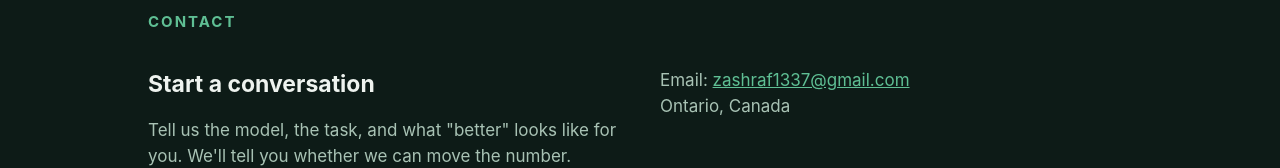
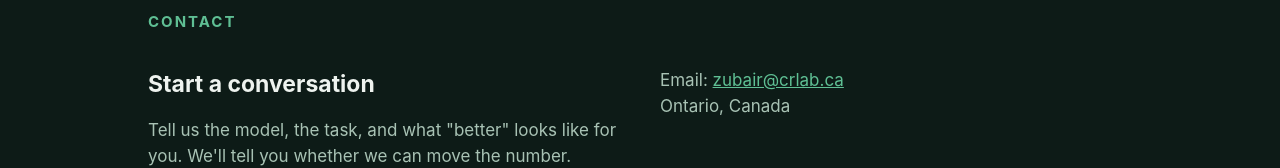
Before and after one commit to zashraf1337/cyber-resiliency-labs, a plain HTML site: page index.html in a window 1280 px wide. Shown: the part 1464-1632 px from the top of the page. Drawn offline with Linux system fonts and the light colour scheme.

Commit message:
Use business contact email
Co-Authored-By: Claude Opus 4.8 (1M context) <noreply@anthropic.com>

```diff
--- a/index.html
+++ b/index.html
@@ -112,7 +112,7 @@
         the number.</p>
       </div>
       <div>
-        <p>Email: <a class="mail" href="mailto:zashraf1337@gmail.com">zashraf1337@gmail.com</a><br>
+        <p>Email: <a class="mail" href="mailto:zubair@crlab.ca">zubair@crlab.ca</a><br>
         Ontario, Canada</p>
       </div>
     </div>
```
